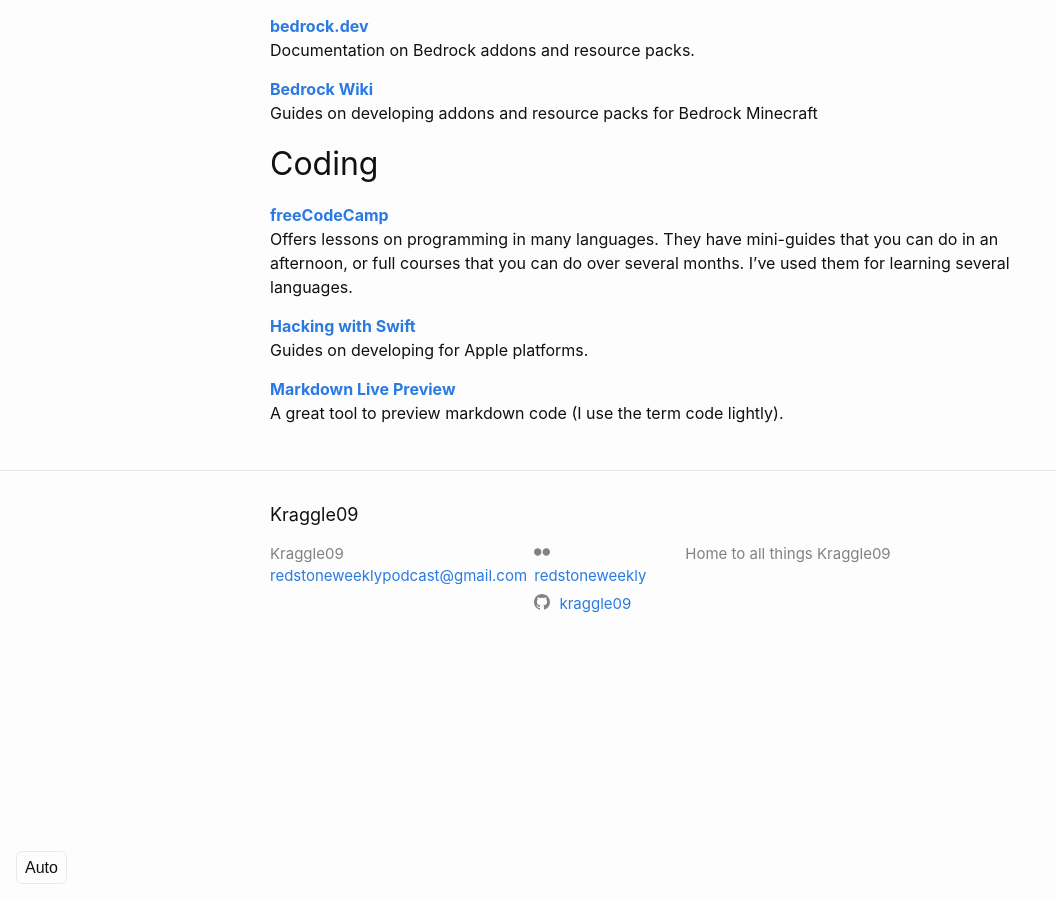
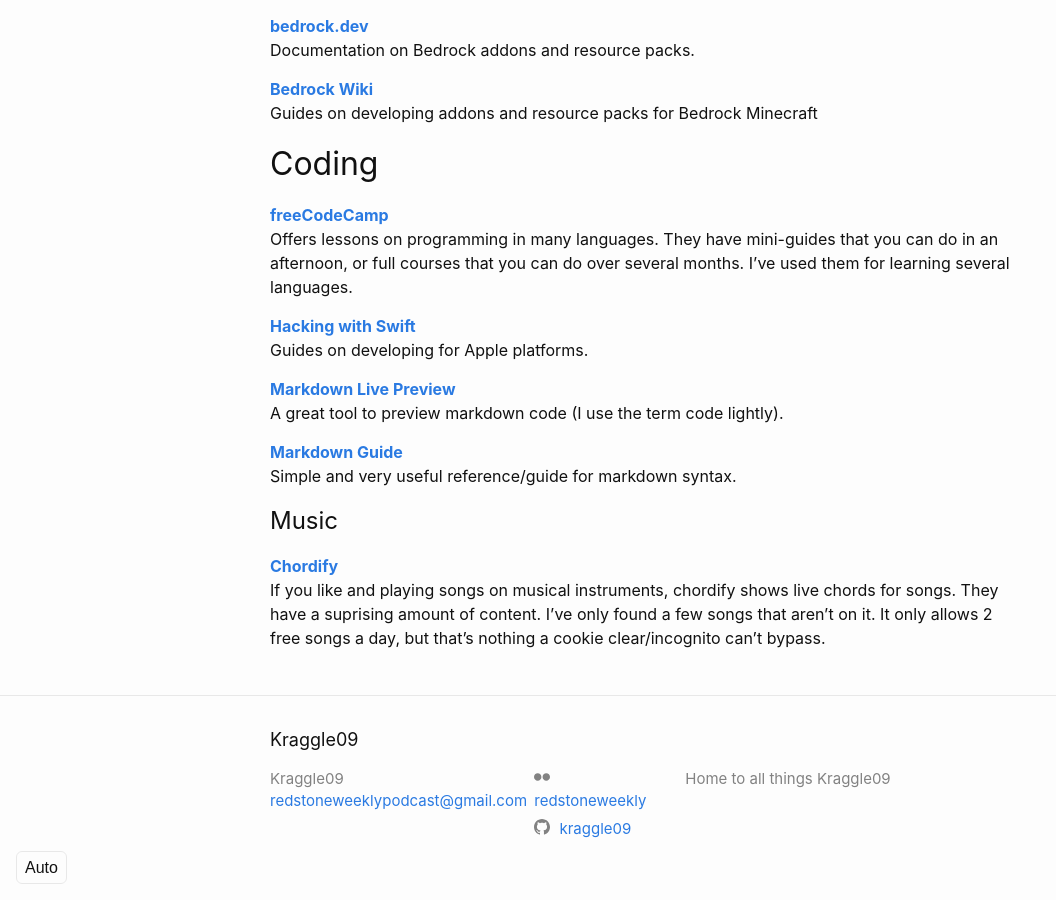
Before and after one commit to Kraggle09/kraggle09.github.io, a Jekyll site: the page built from docs/resources.markdown, in a window 1280 px wide and 900 px high, scrolled down 727 px. Shown: the whole window, without its empty margins (0-1056 px from the left). Built offline with Jekyll 4.4.1, drawn with Linux system fonts in a browser that asks for light colours; before the commit the page ends 1402 px from its top, so only the background shows below that.

Commit message:
Added markdown live preview and chordify

```diff
--- a/docs/resources.markdown
+++ b/docs/resources.markdown
@@ -43,3 +43,10 @@
 
 **[Markdown Live Preview](https://markdownlivepreview.com/)**
 A great tool to preview markdown code (I use the term code lightly).
+
+**[Markdown Guide](https://www.markdownguide.org)**
+Simple and very useful reference/guide for markdown syntax.
+
+## Music
+**[Chordify](https://chordify.net)**
+If you like and playing songs on musical instruments, chordify shows live chords for songs. They have a suprising amount of content. I've only found a few songs that aren't on it. It only allows 2 free songs a day, but that's nothing a cookie clear/incognito can't bypass.
```
